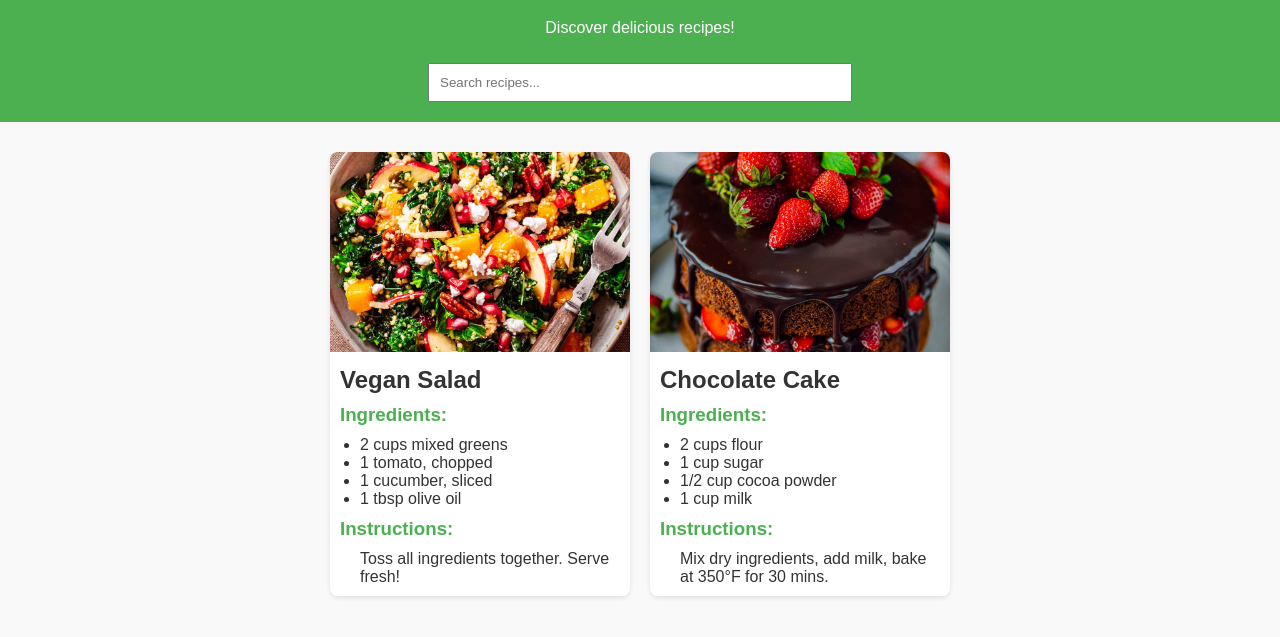
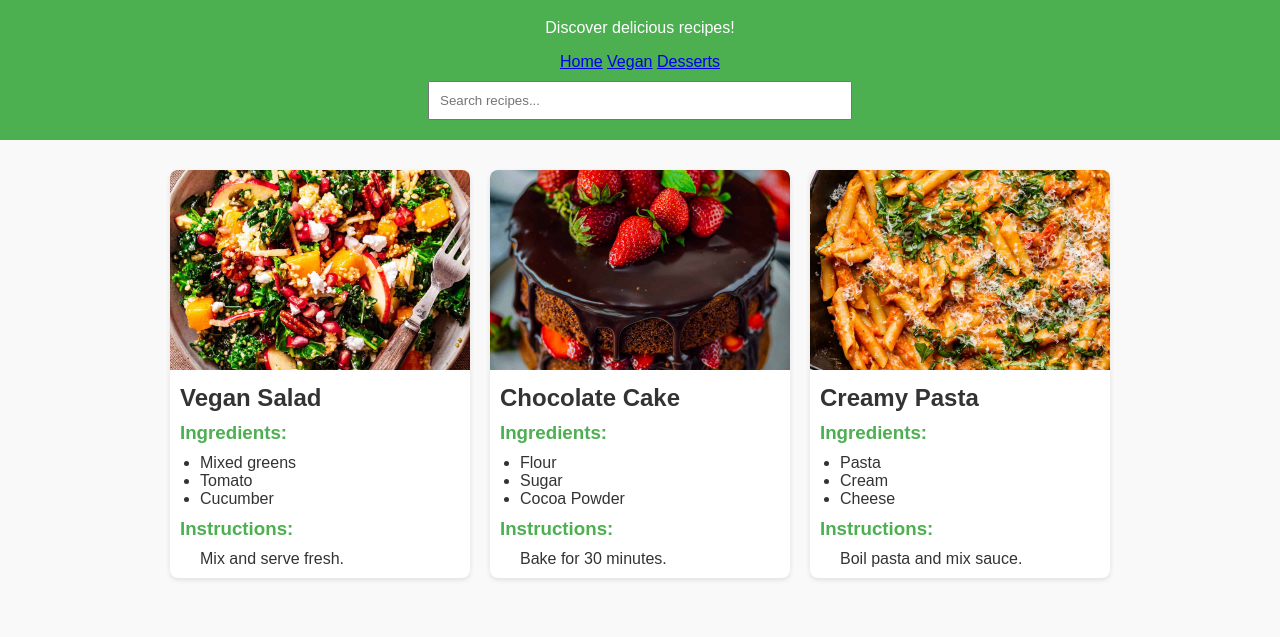
Before and after one commit to hPatil2001/cookbook-, a plain HTML site: page index.html in a window 1280 px wide. Shown: the part 81-718 px from the top of the page. Drawn offline with Linux system fonts and the light colour scheme.

Commit message:
added pasta recipe

```diff
--- a/index.html
+++ b/index.html
@@ -6,45 +6,71 @@
 <title>My Recipe Cookbook</title>
 <link rel="stylesheet" href="style.css">
 </head>
+
 <body>
+
 <header>
+
     <h1>My Recipe Cookbook</h1>
     <p>Discover delicious recipes!</p>
+
+
+    <nav>
+        <a href="index.html">Home</a>
+        <a href="vegan.html">Vegan</a>
+        <a href="dessert.html">Desserts</a>
+    </nav>
+
     <input type="text" id="search" placeholder="Search recipes...">
 </header>
 
 <main id="recipe-container">
-        <!-- Recipe 1 -->
+
+    <!-- Vegan Salad -->
     <div class="recipe-card" data-category="Vegan">
         <img src="images/vegan salad.jpg" alt="Vegan Salad">
         <h2>Vegan Salad</h2>
         <h3>Ingredients:</h3>
         <ul>
-                <li>2 cups mixed greens</li>
-                <li>1 tomato, chopped</li>
-                <li>1 cucumber, sliced</li>
-                <li>1 tbsp olive oil</li>
+            <li>Mixed greens</li>
+            <li>Tomato</li>
+            <li>Cucumber</li>
         </ul>
         <h3>Instructions:</h3>
-            <p>Toss all ingredients together. Serve fresh!</p>
+        <p>Mix and serve fresh.</p>
     </div>
 
-        <!-- Recipe 2 -->
+    <!-- Chocolate Cake -->
     <div class="recipe-card" data-category="Dessert">
-             <img src="images/Chocolate Cake.jpg" alt="Vegan Salad">
+        <img src="images/Chocolate Cake.jpg" alt="Chocolate Cake">
         <h2>Chocolate Cake</h2>
         <h3>Ingredients:</h3>
         <ul>
-                <li>2 cups flour</li>
-                <li>1 cup sugar</li>
-                <li>1/2 cup cocoa powder</li>
-                <li>1 cup milk</li>
+            <li>Flour</li>
+            <li>Sugar</li>
+            <li>Cocoa Powder</li>
         </ul>
         <h3>Instructions:</h3>
-            <p>Mix dry ingredients, add milk, bake at 350°F for 30 mins.</p>
+        <p>Bake for 30 minutes.</p>
     </div>
 
-        <!-- Add more recipes here -->
+    <!-- NEW RECIPE Pasta -->
+    <div class="recipe-card" data-category="Dinner">
+        <img src="images/pasta.jpg" alt="Pasta">
+        <h2>Creamy Pasta</h2>
+        <h3>Ingredients:</h3>
+        <ul>
+            <li>Pasta</li>
+            <li>Cream</li>
+            <li>Cheese</li>
+        </ul>
+        <h3>Instructions:</h3>
+        <p>Boil pasta and mix sauce.</p>
+    </div>
+
+
+
+
 </main>
 
 <script src="script.js"></script>
--- a/style.css
+++ b/style.css
@@ -56,6 +56,7 @@ header {
     color: #4CAF50;
 }
 
+
 /* Responsive for mobile */
 @media (max-width: 600px) {
     .recipe-card {
```
Also changed, not shown: chocolate cake.html (added, +33 -0 lines), vegan.html (added, +33 -0 lines), images/pasta.jpg (added), my pic.jpeg (added), 1 other file. Lines whose indentation alone changed are shown as unchanged.
